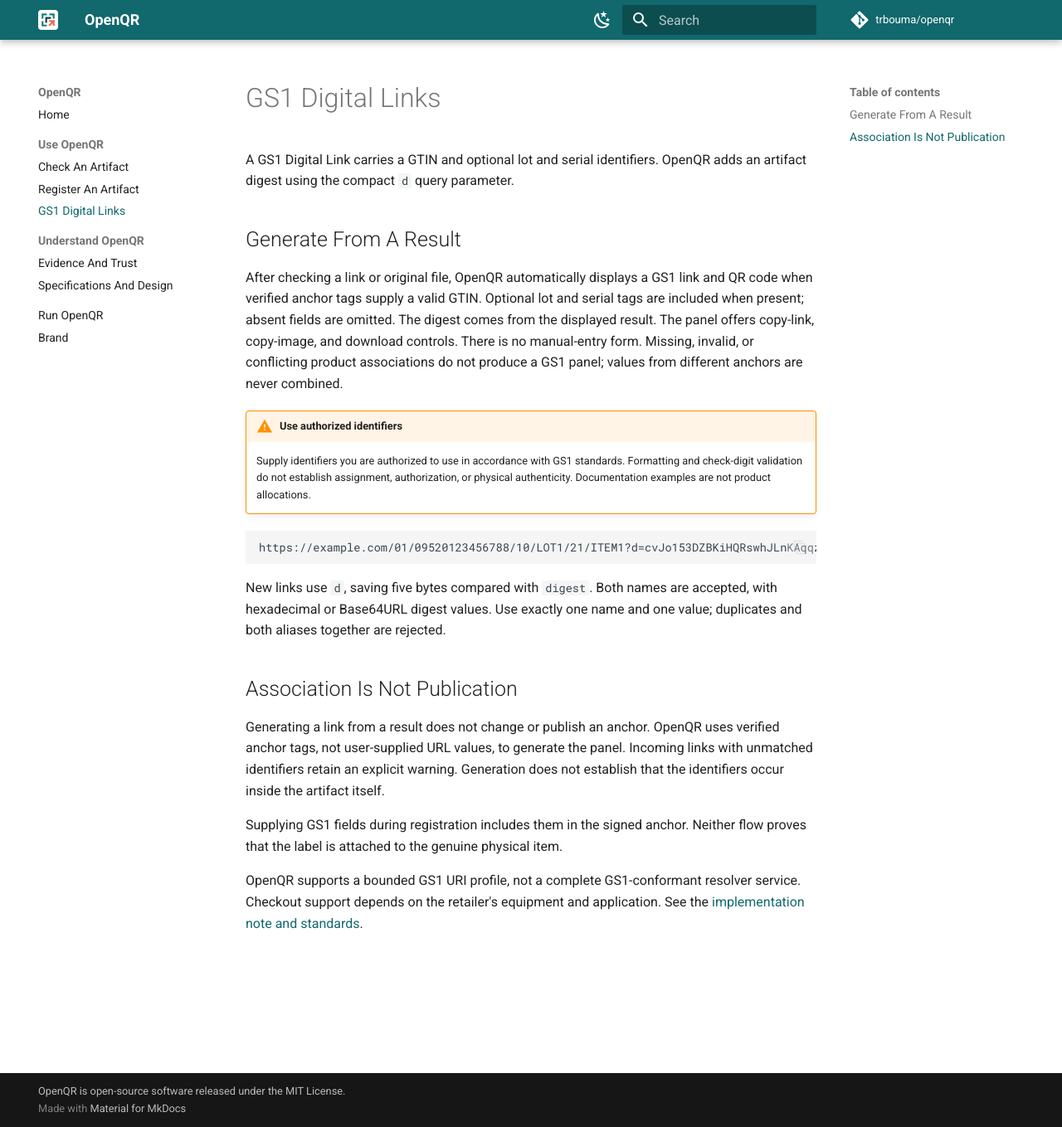
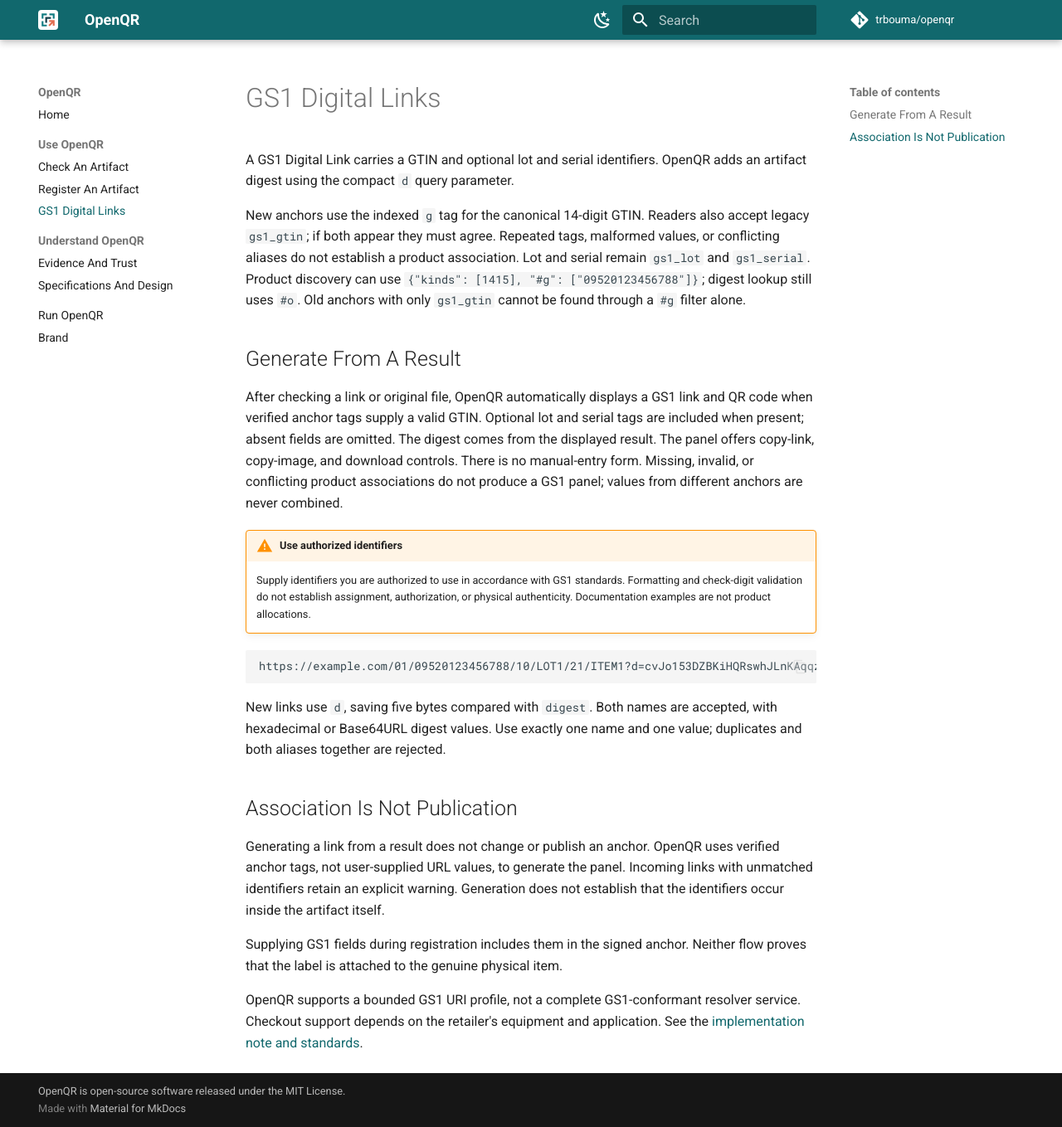
Before and after one commit to trbouma/openqr, an MkDocs documentation site: the page built from website/gs1.md, in a window 1280 px wide and 1359 px high. Shown: the whole window at 83% size. Built offline with MkDocs 1.6.1 and Material for MkDocs 9.7.7, drawn with Linux system fonts in a browser that asks for light colours; comment, search, counter and statistics services are not loaded.

Commit message:
feat link discovery

```diff
--- a/website/gs1.md
+++ b/website/gs1.md
@@ -2,6 +2,13 @@
 
 A GS1 Digital Link carries a GTIN and optional lot and serial identifiers.
 OpenQR adds an artifact digest using the compact `d` query parameter.
+
+New anchors use the indexed `g` tag for the canonical 14-digit GTIN. Readers
+also accept legacy `gs1_gtin`; if both appear they must agree. Repeated tags,
+malformed values, or conflicting aliases do not establish a product association.
+Lot and serial remain `gs1_lot` and `gs1_serial`. Product discovery can use
+`{"kinds": [1415], "#g": ["09520123456788"]}`; digest lookup still uses `#o`.
+Old anchors with only `gs1_gtin` cannot be found through a `#g` filter alone.
 
 ## Generate From A Result
 
```
Also changed, not shown: README.md (+1 -1 lines), docs/GS1_DIGITAL_LINK_IMPLEMENTATION_NOTE.md (+13 -1 lines), 4 other files.
